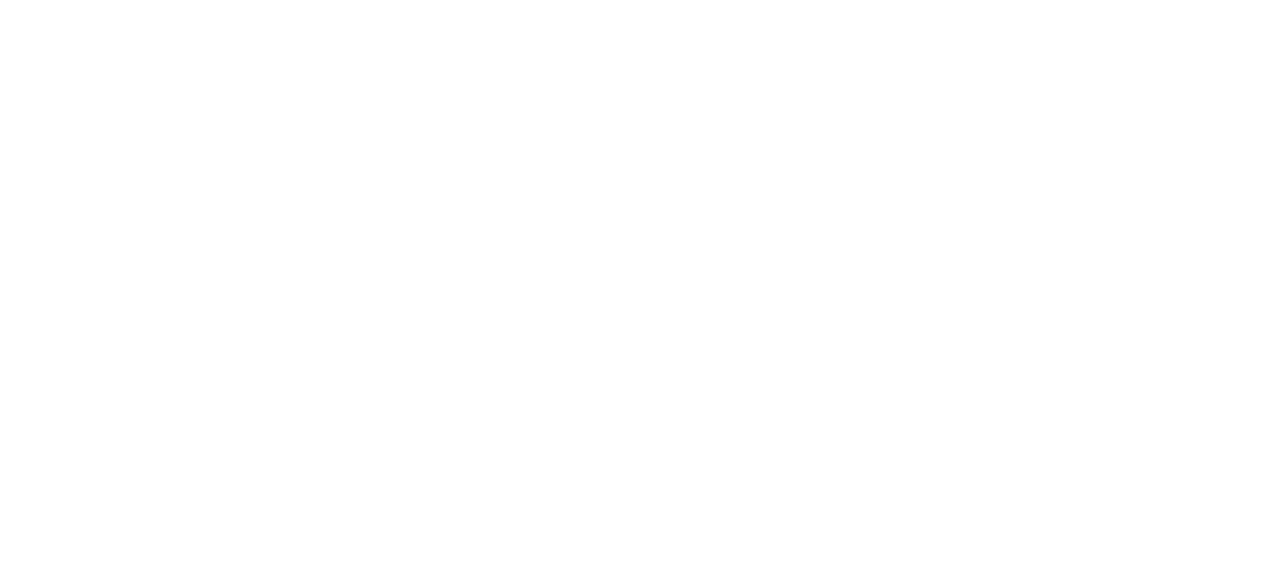
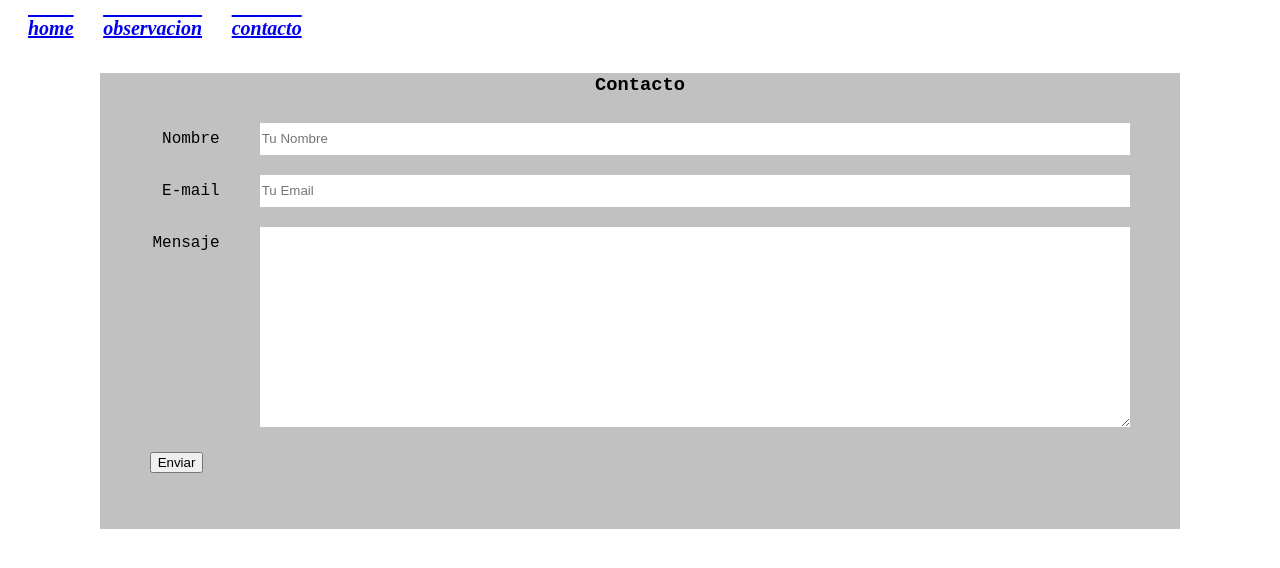
Before and after one commit to lealdaniel09/BarberiaAlura, a plain HTML site: page contacto.html in a window 1280 px wide. Drawn offline with Linux system fonts and the light colour scheme.

Commit message:
pagina contacto

```diff
--- /dev/null
+++ b/contacto.css
@@ -0,0 +1,67 @@
+html {
+    font-size: 62.5%;
+    box-sizing: border-box;
+  }
+
+  *,
+  *:before,
+  *:after {
+    box-sizing: inherit;
+  }
+  body{
+    font-family: 'Courier New', Courier, monospace;
+    font-size: 1.6rem;
+    line-height: 2;
+}
+  .contenedor{
+    max-width: 120rem;
+    width: 90%;
+    margin: 0 auto;
+}
+nav {
+    position: absolute;
+    top: 100px;
+    right: 250px;
+  }
+
+  div a {
+    display: inline;
+    position: auto;
+    margin: 0 0 0 20px;
+    text-decoration: underline overline;
+    font-family: "Times New Roman", Times, serif;
+    font-weight: bold;
+    font-size: 20px;
+    font-style: italic;
+  }
+
+  div a:hover {
+    text-decoration: initial;
+    color: dodgerblue;
+  }
+  .formulario{
+    background-color: #c1c1c1;
+    margin: -5rem auto 0 auto;
+    width: 95%;
+    padding: 5rem;
+}
+.centrar-texto{
+    text-align: center;
+}
+.campo{
+    display: flex;
+    margin-bottom: 2rem;
+    gap: 2rem;
+}
+.campo__label{
+    flex: 0 0 9rem;
+    text-align: right;
+    padding-right: 2rem;
+}
+.campo__field{
+    flex: 1;
+    border: 1px solid var(--gris);
+}
+.campo__field--textarea{
+    height: 20rem;
+}
--- a/contacto.html
+++ b/contacto.html
@@ -0,0 +1,44 @@
+<!DOCTYPE html>
+<html lang="es">
+  <head>
+    <meta charset="UTF-8" />
+    <meta http-equiv="X-UA-Compatible" content="IE=edge" />
+    <meta name="viewport" content="width=device-width, initial-scale=1.0" />
+    <link rel="stylesheet" href="contacto.css" />
+    <title>ejercicio con andres</title>
+  </head>
+
+  <body>
+    <header>
+        <div>
+            <a href="index.html">home</a>
+            <a href="observacion.html">observacion</a>
+            <a href="contacto.html">contacto</a>
+        </div>
+      </header>
+
+      <main class="contenedor">
+        <h3 class="centrar-texto">Contacto</h3>
+
+        <div class="contacto-bg"></div>
+
+        <form class="formulario">
+            <div class="campo">
+                <label class="campo__label" for="nombre">Nombre</label>
+                <input class="campo__field" type="text" placeholder="Tu Nombre" id="nombre">
+            </div>
+            <div class="campo">
+                <label class="campo__label" for="email">E-mail</label>
+                <input class="campo__field" type="email" placeholder="Tu Email" id="email">
+            </div>
+            <div class="campo">
+                <label class="campo__label" for="mensaje">Mensaje</label>
+                <textarea class="campo__field campo__field--textarea" id="mensaje"></textarea>
+            </div>
+            <div>
+                <input type="submit" value="Enviar" class="boton boton--primario">
+            </div>
+        </form>
+    </main>
+  </body>
+</html>
--- a/style.css
+++ b/style.css
@@ -15,7 +15,7 @@
   font-style: italic;
 }
 
-nav li:hover {
+div a:hover {
   text-decoration: initial;
   color: dodgerblue;
 }
```
